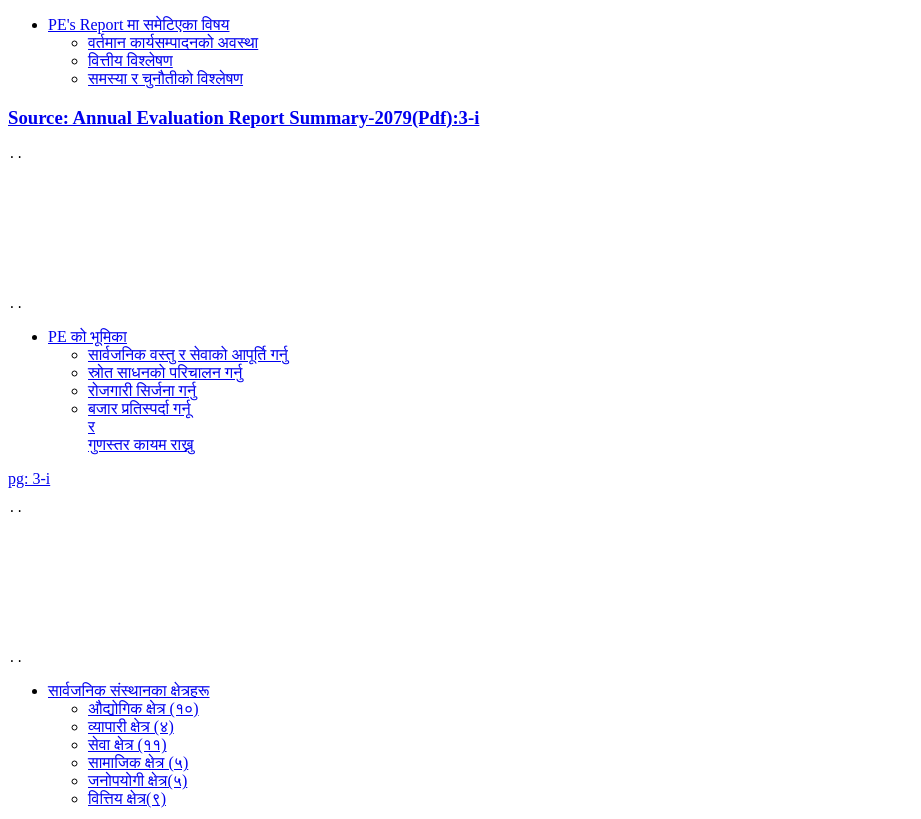
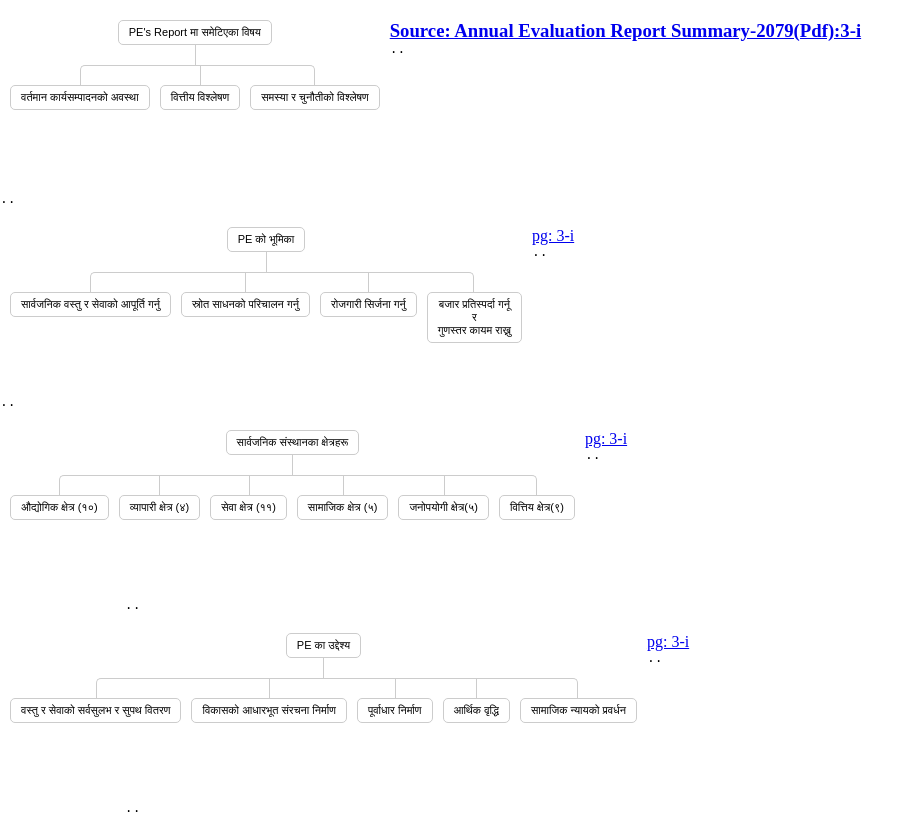
Before and after one commit to ShivaPrasadAcharya/publicenterprise.git.io, a plain HTML site: page index.html in a window 1280 px wide. Shown: the top 819 px of the page, without its empty margins (0-921 px from the left). Drawn offline with Linux system fonts and the light colour scheme.

Commit message:
Update index.html

```diff
--- a/index.html
+++ b/index.html
@@ -6,7 +6,7 @@
 	<meta http-equiv="X-UA-Compatible" content="IE=edge">
 	<meta name="viewport" content="width=device-width, initial-scale=1.0">
 	<title>familytree</title>
-	<link href="PEs.css" rel="stylesheet">
+	<link href="PEstyle.css" rel="stylesheet">
 
 </head>
 
```
